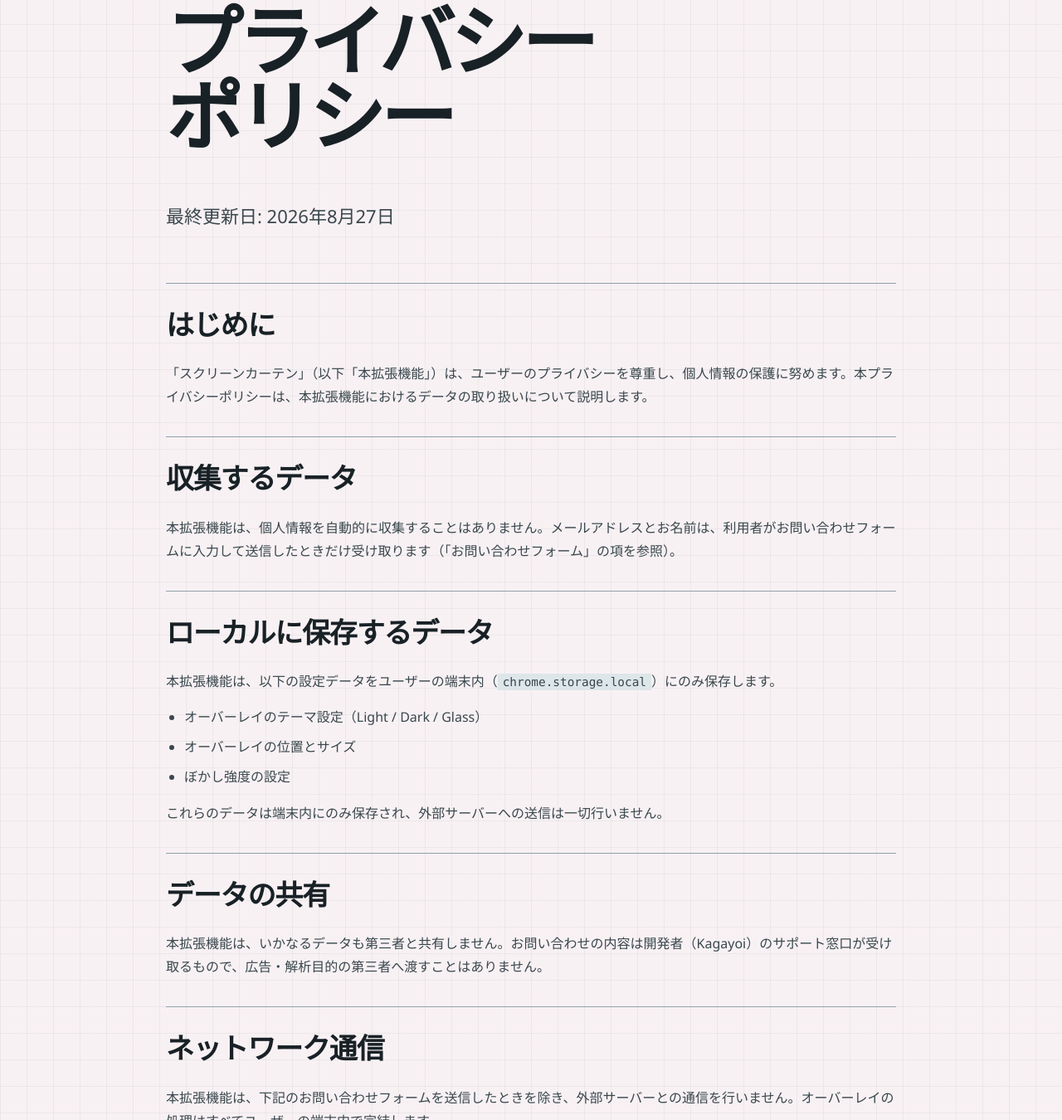
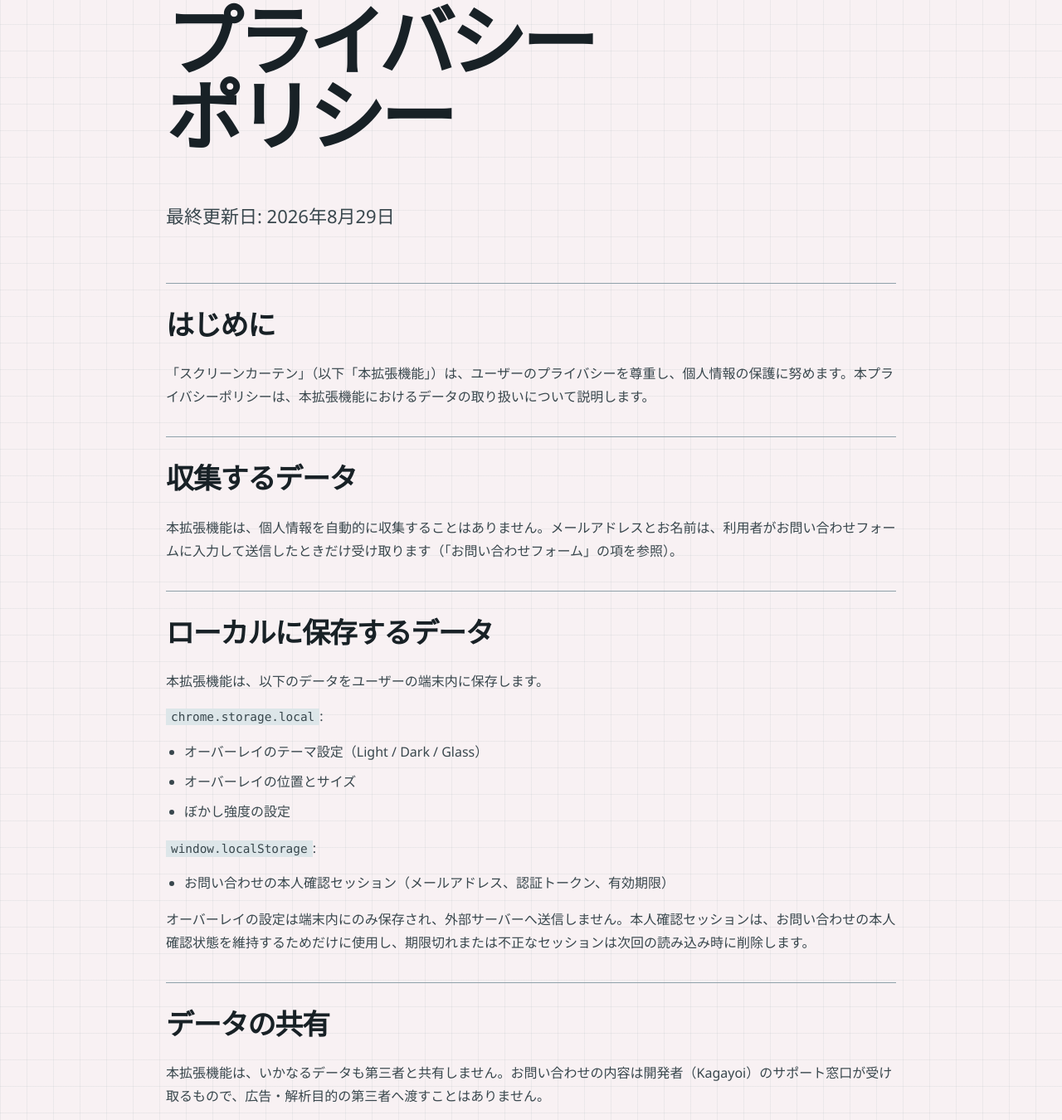
Before and after one commit to 1llum1n4t1s/ScreenGuard, a browser extension: page web/privacy.html in a window 1280 px wide. Shown: the part 163-1513 px from the top of the page at 83% size. Drawn offline with Linux system fonts and the light colour scheme.

Commit message:
問い合わせ認証情報の保存内容を明記

```diff
--- a/web/privacy.html
+++ b/web/privacy.html
@@ -25,7 +25,7 @@
 
   <main id="main" class="legal section-shell">
     <h1>プライバシー<br>ポリシー</h1>
-    <p class="legal-lead">最終更新日: 2026年8月27日</p>
+    <p class="legal-lead">最終更新日: 2026年8月29日</p>
       <section>
         <h2>はじめに</h2>
         <p>「スクリーンカーテン」（以下「本拡張機能」）は、ユーザーのプライバシーを尊重し、個人情報の保護に努めます。本プライバシーポリシーは、本拡張機能におけるデータの取り扱いについて説明します。</p>
@@ -36,13 +36,18 @@
       </section>
       <section>
         <h2>ローカルに保存するデータ</h2>
-        <p>本拡張機能は、以下の設定データをユーザーの端末内（<code>chrome.storage.local</code>）にのみ保存します。</p>
+        <p>本拡張機能は、以下のデータをユーザーの端末内に保存します。</p>
+        <p><code>chrome.storage.local</code>:</p>
         <ul>
           <li>オーバーレイのテーマ設定（Light / Dark / Glass）</li>
           <li>オーバーレイの位置とサイズ</li>
           <li>ぼかし強度の設定</li>
         </ul>
-        <p>これらのデータは端末内にのみ保存され、外部サーバーへの送信は一切行いません。</p>
+        <p><code>window.localStorage</code>:</p>
+        <ul>
+          <li>お問い合わせの本人確認セッション（メールアドレス、認証トークン、有効期限）</li>
+        </ul>
+        <p>オーバーレイの設定は端末内にのみ保存され、外部サーバーへ送信しません。本人確認セッションは、お問い合わせの本人確認状態を維持するためだけに使用し、期限切れまたは不正なセッションは次回の読み込み時に削除します。</p>
       </section>
       <section>
         <h2>データの共有</h2>
```
Also changed, not shown: docs/privacy-policy.md (+9 -3 lines).
